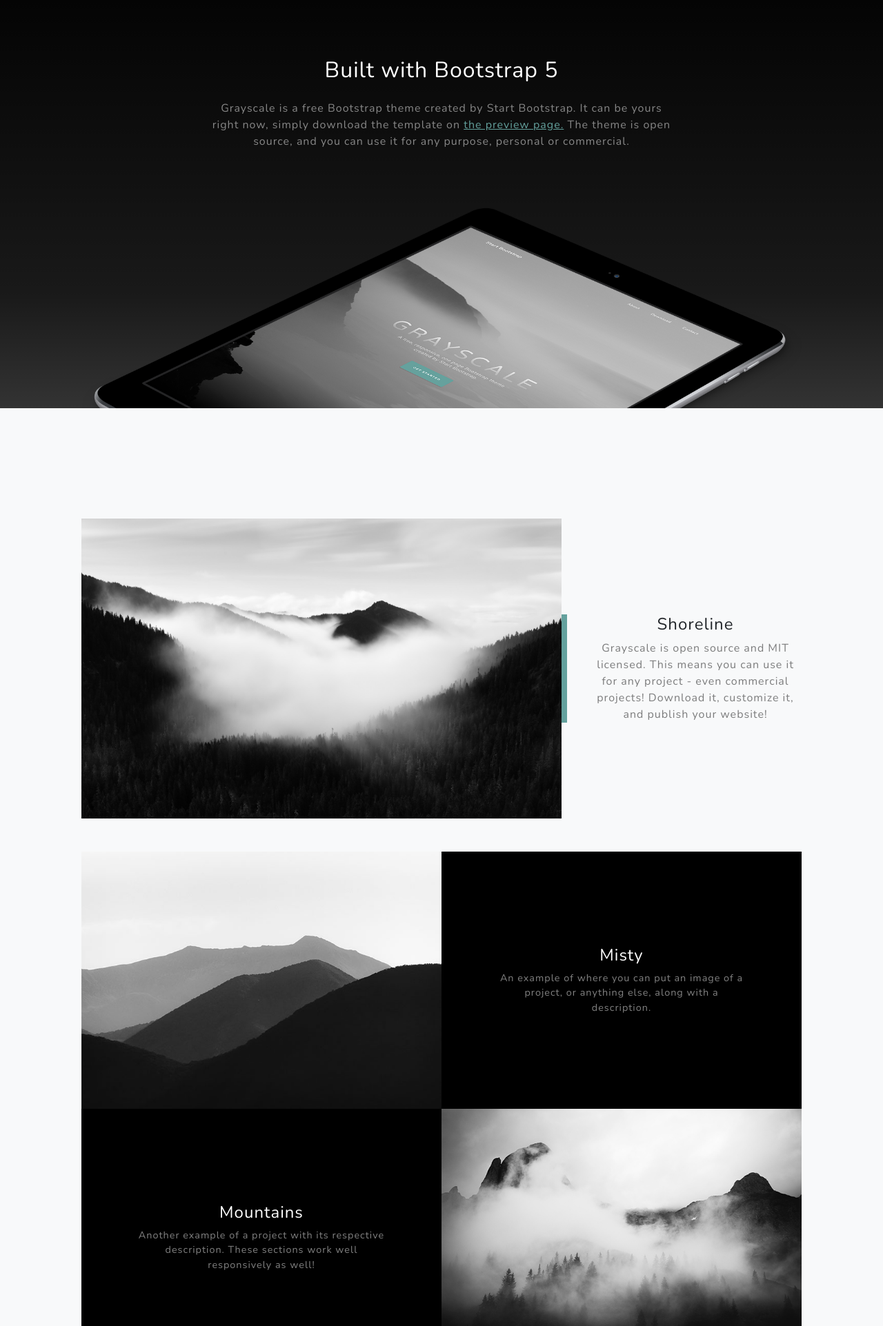
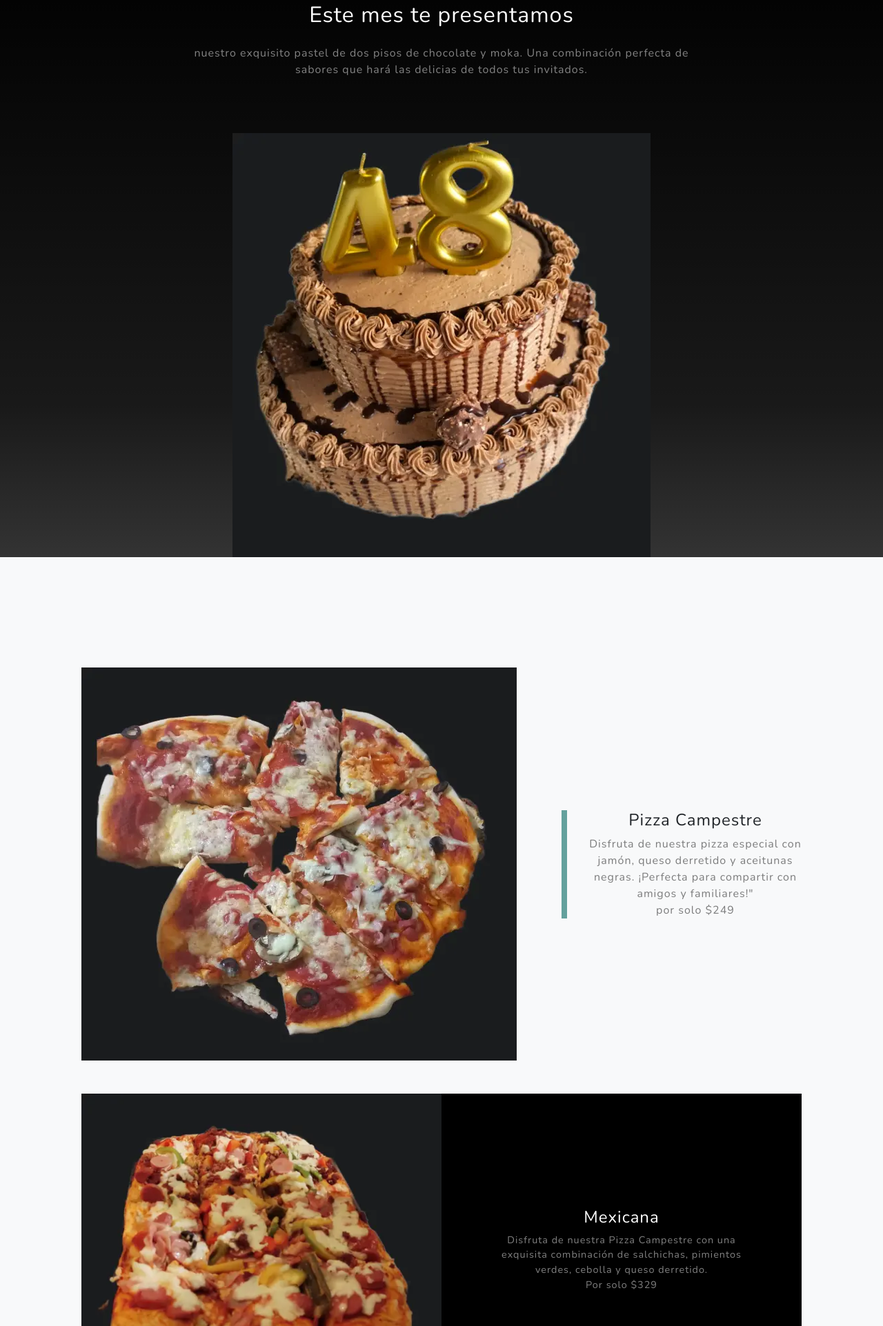
Before and after one commit to AlanZuniga/Proyecto_1landing, a plain HTML site: page index.html in a window 1280 px wide. Shown: the part 877-2800 px from the top of the page at 69% size. Drawn offline with nearby package versions, Linux system fonts and the light colour scheme.

Commit message:
modificacion en imagen ".row .col-lg-6" y agregue parrafos he imagenes

```diff
--- a/index.html
+++ b/index.html
@@ -19,7 +19,7 @@
         <!-- Navigation-->
         <nav class="navbar navbar-expand-lg navbar-light fixed-top" id="mainNav">
             <div class="container px-4 px-lg-5">
-                <a class="navbar-brand" href="#page-top">Start Bootstrap</a>
+                <a class="navbar-brand" href="#page-top">Pizzería Bella Italia</a>
                 <button class="navbar-toggler navbar-toggler-right" type="button" data-bs-toggle="collapse" data-bs-target="#navbarResponsive" aria-controls="navbarResponsive" aria-expanded="false" aria-label="Toggle navigation">
                     Menu
                     <i class="fas fa-bars"></i>
@@ -38,9 +38,9 @@
             <div class="container px-4 px-lg-5 d-flex h-100 align-items-center justify-content-center">
                 <div class="d-flex justify-content-center">
                     <div class="text-center">
-                        <h1 class="mx-auto my-0 text-uppercase">Grayscale</h1>
-                        <h2 class="text-white-50 mx-auto mt-2 mb-5">A free, responsive, one page Bootstrap theme created by Start Bootstrap.</h2>
-                        <a class="btn btn-primary" href="#about">Get Started</a>
+                        <h1 class="mx-auto my-0 text-uppercase">Bella Italia</h1>
+                        <h2 class="text-white-50 mx-auto mt-2 mb-5">donde te sentirás como en casa. Aquí, la pizza se hace con amor en un horno de leña, y nuestros postres caseros como pasteles y cupcakes son el toque dulce perfecto. Ven y disfruta de un ambiente acogedor y rústico, donde cada bocado es una celebración de los sabores tradicionales italianos.</h2>
+
                     </div>
                 </div>
             </div>
@@ -50,15 +50,13 @@
             <div class="container px-4 px-lg-5">
                 <div class="row gx-4 gx-lg-5 justify-content-center">
                     <div class="col-lg-8">
-                        <h2 class="text-white mb-4">Built with Bootstrap 5</h2>
+                        <h2 class="text-white mb-4">Este mes te presentamos</h2>
                         <p class="text-white-50">
-                            Grayscale is a free Bootstrap theme created by Start Bootstrap. It can be yours right now, simply download the template on
-                            <a href="https://startbootstrap.com/theme/grayscale/">the preview page.</a>
-                            The theme is open source, and you can use it for any purpose, personal or commercial.
+                            nuestro exquisito pastel de dos pisos de chocolate y moka. Una combinación perfecta de sabores que hará las delicias de todos tus invitados.
                         </p>
                     </div>
                 </div>
-                <img class="img-fluid" src="assets/img/ipad.png" alt="..." />
+                <img class="img-fluid" src="imagenes/chocolate y moka.webp" alt="no cargo" />
             </div>
         </section>
         <!-- Projects-->
@@ -66,23 +64,25 @@
             <div class="container px-4 px-lg-5">
                 <!-- Featured Project Row-->
                 <div class="row gx-0 mb-4 mb-lg-5 align-items-center">
-                    <div class="col-xl-8 col-lg-7"><img class="img-fluid mb-3 mb-lg-0" src="assets/img/bg-masthead.jpg" alt="..." /></div>
+                    <div class="col-xl-8 col-lg-7"><img class="img-fluid mb-3 mb-lg-0" src="imagenes/pedasos de pizza.webp" alt="..." /></div>
                     <div class="col-xl-4 col-lg-5">
                         <div class="featured-text text-center text-lg-left">
-                            <h4>Shoreline</h4>
-                            <p class="text-black-50 mb-0">Grayscale is open source and MIT licensed. This means you can use it for any project - even commercial projects! Download it, customize it, and publish your website!</p>
+                            <h4>Pizza Campestre</h4>
+                            <p class="text-black-50 mb-0">Disfruta de nuestra pizza especial con jamón, queso derretido y aceitunas negras. ¡Perfecta para compartir con amigos y familiares!"</p>
+                            <p class="text-black-50 mb-0">por solo $249</p>
                         </div>
                     </div>
                 </div>
                 <!-- Project One Row-->
                 <div class="row gx-0 mb-5 mb-lg-0 justify-content-center">
-                    <div class="col-lg-6"><img class="img-fluid" src="assets/img/demo-image-01.jpg" alt="..." /></div>
+                    <div class="col-lg-6"><img class="img-fluid" src="imagenes/mexicana.webp" alt="..." /></div>
                     <div class="col-lg-6">
                         <div class="bg-black text-center h-100 project">
                             <div class="d-flex h-100">
                                 <div class="project-text w-100 my-auto text-center text-lg-left">
-                                    <h4 class="text-white">Misty</h4>
-                                    <p class="mb-0 text-white-50">An example of where you can put an image of a project, or anything else, along with a description.</p>
+                                    <h4 class="text-white">Mexicana</h4>
+                                    <p class="mb-0 text-white-50">Disfruta de nuestra Pizza Campestre con una exquisita combinación de salchichas, pimientos verdes, cebolla y queso derretido.</p>
+                                    <p class="mb-0 text-white-50">Por solo $329</p>
                                 </div>
                             </div>
                         </div>
@@ -90,13 +90,14 @@
                 </div>
                 <!-- Project Two Row-->
                 <div class="row gx-0 justify-content-center">
-                    <div class="col-lg-6"><img class="img-fluid" src="assets/img/demo-image-02.jpg" alt="..." /></div>
+                    <div class="col-lg-6"><img class="img-fluid" src="imagenes/pastel(manzana con canela).webp" alt="..." /></div>
                     <div class="col-lg-6 order-lg-first">
                         <div class="bg-black text-center h-100 project">
                             <div class="d-flex h-100">
                                 <div class="project-text w-100 my-auto text-center text-lg-right">
-                                    <h4 class="text-white">Mountains</h4>
-                                    <p class="mb-0 text-white-50">Another example of a project with its respective description. These sections work well responsively as well!</p>
+                                    <h4 class="text-white">Pastel de manzana</h4>
+                                    <p class="mb-0 text-white-50">un delicioso pastel de dos pisos con crema de chocolate y moka, decorado con rosetas de crema y crocante de nueces. ¡Perfecto para cualquier ocasión especial!"</p>
+                                    <p class="mb-0 text-white-50">Por solo $429</p>
                                 </div>
                             </div>
                         </div>
```
Also changed, not shown: css/styles.css, imagenes/chocolate y moka.webp (added), imagenes/mexicana.webp (added), imagenes/pastel(manzana con canela).webp (added), imagenes/pedasos de pizza.webp (added), imagenes/restaurante.webp (added).
